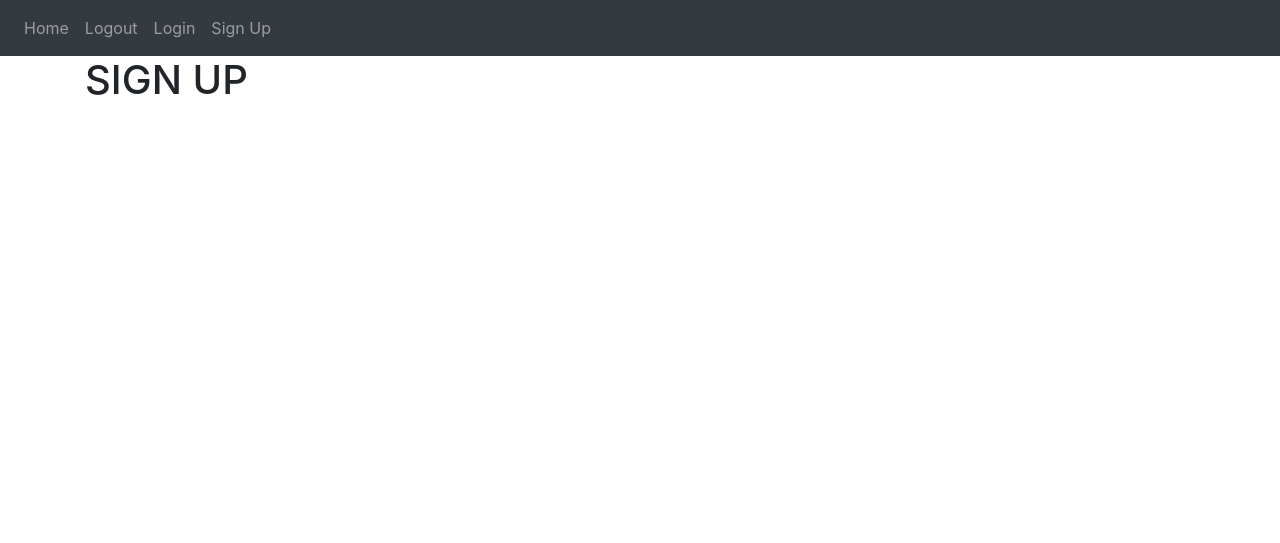
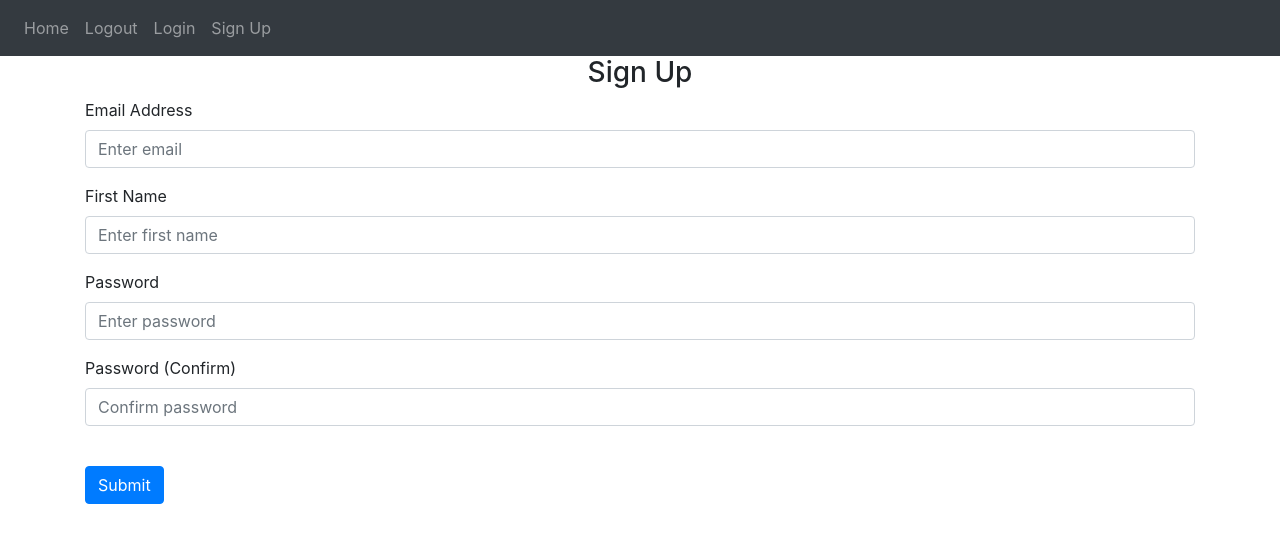
Before and after one commit to rl627/Flask-app---notes-organizer, a Flask app: page /sign-up in a window 1280 px wide. Shown: the top 543 px of the page. Run offline with Flask 2, Linux system fonts and the light colour scheme; some libraries are stand-ins or nearby versions.

Commit message:
Project notes update: Section 5.1 built up sign up page with bootstrap

```diff
--- a/website/templates/sign-up.html
+++ b/website/templates/sign-up.html
@@ -2,5 +2,47 @@
 {% block title %}Sign Up{% endblock %}
 
 {% block content %}
-<h1>SIGN UP</h1>
+    <form method = "POST">
+        <h3 align = 'center'>Sign Up</h3>
+        <div class = "form-group">
+            <label for="email">Email Address</label>
+            <input
+                type="email"
+                class = "form-control"
+                id = 'email'
+                name = 'email'
+                placeholder="Enter email" >
+        </div>
+        <div class = "form-group">
+            <label for="email">First Name</label>
+            <input
+                type="text"
+                class = "form-control"
+                id = 'firstName'
+                name = 'firstName'
+                placeholder="Enter first name" >
+        </div>
+        <div class = "form-group">
+            <label for="email">Password</label>
+            <input
+                type="password"
+                class = "form-control"
+                id = 'password1'
+                name = 'password1'
+                placeholder="Enter password" >
+        </div>
+        <div class = "form-group">
+            <label for="email">Password (Confirm)</label>
+            <input
+                type="password"
+                class = "form-control"
+                id = 'password2'
+                name = 'password2'
+                placeholder="Confirm password" >
+        </div>
+        <br>
+        <button type = 'submit' class = "btn btn-primary">Submit</button>
+    </form>
+
+
 {% endblock %}
```
